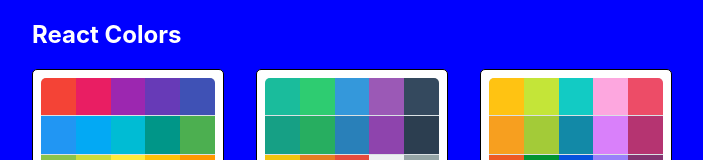
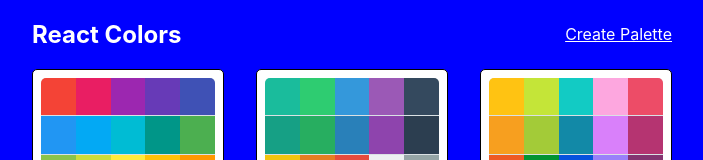
Before and after one commit to bouncingbumble/colors-app, a React (Create React App) app: page / in a window 1280 px wide. Shown: the top 160 px of the page, without its empty margins (288-991 px from the left). Built offline with nearby package versions, Linux system fonts and the light colour scheme.

Commit message:
add new plaette form and link

```diff
--- a/src/App.js
+++ b/src/App.js
@@ -5,6 +5,7 @@
 import { generatePalette } from './colorHelpers'
 import PaletteList from './PaletteList';
 import SingleColorPalette from './SingleColorPalette';
+import NewPaletteForm from './NewPaletteForm'
 
 function App() {
     const findPalette = id => {
@@ -13,6 +14,7 @@
     return (
         <Switch>
             <Route exact path="/" render={routeProps => <PaletteList {...routeProps} palettes={seedColors} />} />
+            <Route exact path="/palette/new" render={() => <NewPaletteForm />} />
             <Route
                 exact
                 path="/palette/:id"
--- /dev/null
+++ b/src/NewPaletteForm.js
@@ -0,0 +1,11 @@
+import React, { Component } from 'react'
+
+export default class NewPaletteForm extends Component {
+    render() {
+        return (
+            <div>
+                <h1>new palette form</h1>
+            </div>
+        )
+    }
+}
--- a/src/PaletteList.js
+++ b/src/PaletteList.js
@@ -16,6 +16,7 @@
                 <div className={classes.container}>
                     <nav className={classes.nav}>
                         <h1>React Colors</h1>
+                        <Link to='/palette/new'>Create Palette</Link>
                     </nav>
                     <div className={classes.palettes}>
                         {palettes.map(palette => (
--- a/src/styles/PaletteListStyles.js
+++ b/src/styles/PaletteListStyles.js
@@ -17,7 +17,11 @@
         display: 'flex',
         width: '100%',
         justifyContent: "space-between",
-        color: "white"
+        alignItems: "center",
+        color: "white",
+        "& a": {
+            color: "white",
+        }
     },
     palettes: {
         boxSizing: "border-box",
```
